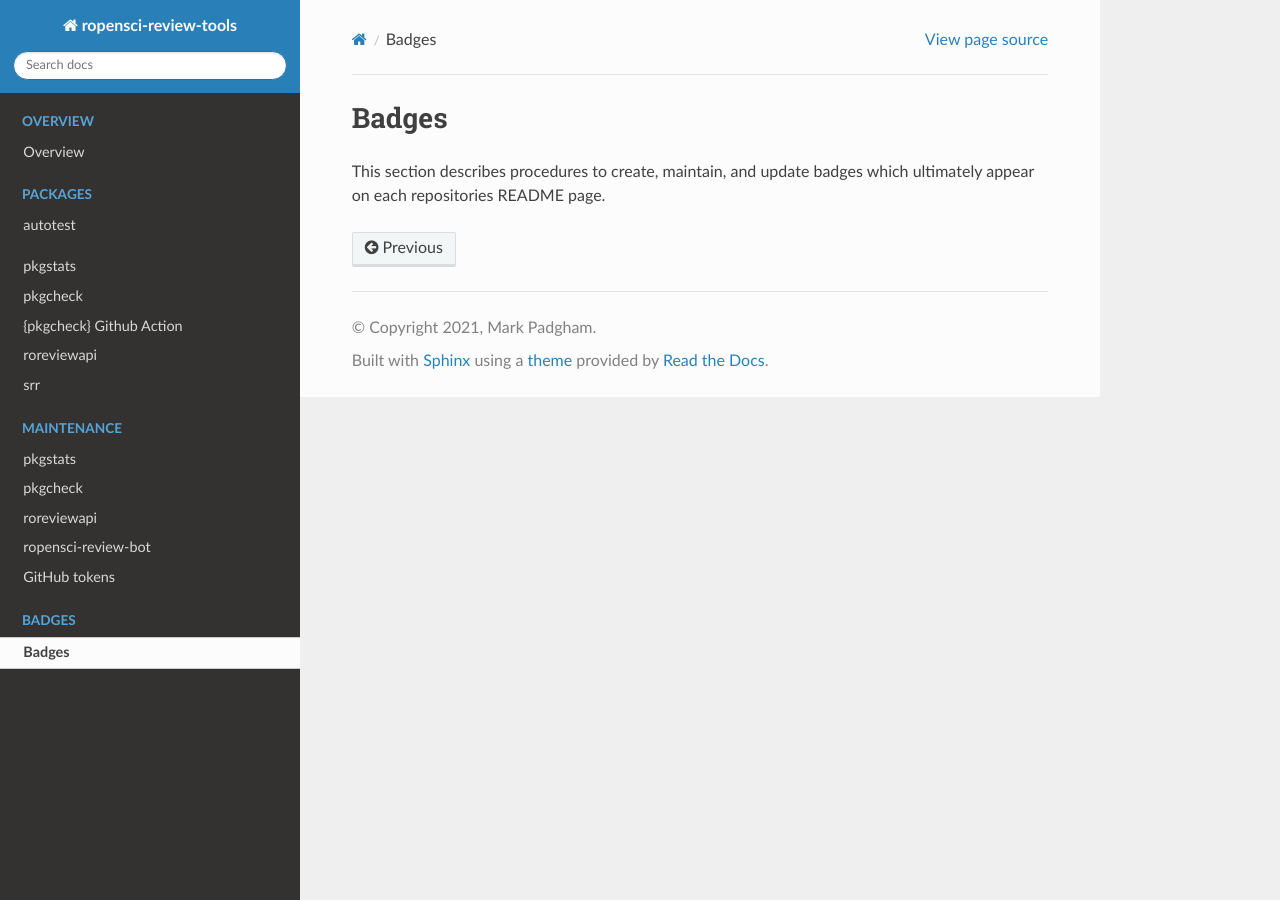
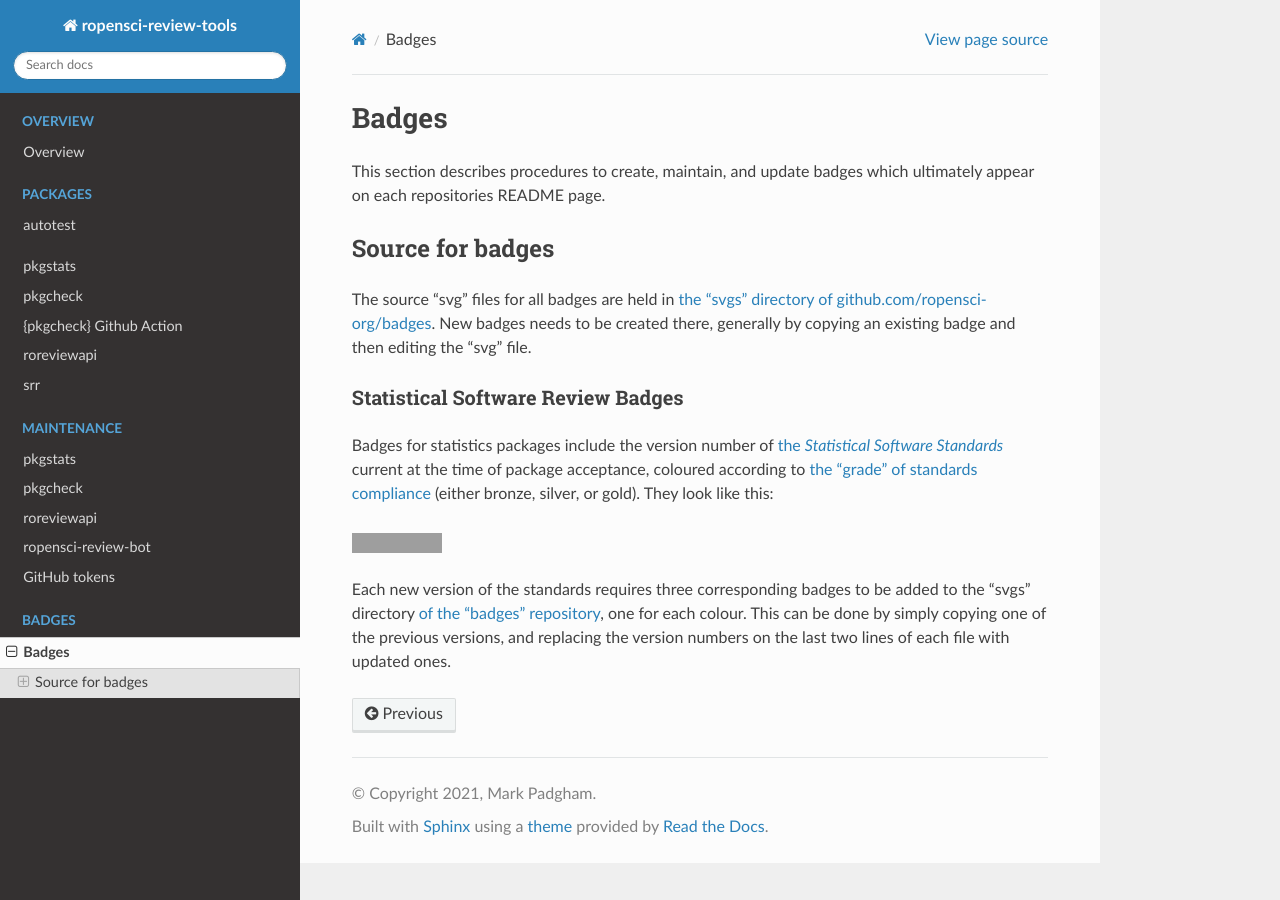
Before and after one commit to ropensci-review-tools/ropensci-review-tools, a Sphinx documentation site: the page built from docs/badges/badges.md, in a window 1280 px wide. Built offline with Sphinx 7.4.7 and the Read the Docs theme 2.0.0, drawn with Linux system fonts in a browser that asks for light colours; pages that are not in the unit, such as notebooks, are missing from menus; grey boxes are pictures that could not be loaded.

Commit message:
start badges chapter

```diff
--- a/docs/badges/badges.md
+++ b/docs/badges/badges.md
@@ -3,3 +3,28 @@
 
 This section describes procedures to create, maintain, and update badges which
 ultimately appear on each repositories README page.
+
+## Source for badges
+
+The source "svg" files for all badges are held in [the "svgs" directory of
+github.com/ropensci-org/badges](https://github.com/ropensci-org/badges/tree/main/svgs).
+New badges needs to be created there, generally by copying an existing badge
+and then editing the "svg" file.
+
+### Statistical Software Review Badges
+
+Badges for statistics packages include the version number of [the *Statistical
+Software Standards*](https://stats-devguide.ropensci.org/standards.html)
+current at the time of package acceptance, coloured according to [the "grade"
+of standards
+compliance](https://stats-devguide.ropensci.org/pkgdev.html#pkgdev-badges)
+(either bronze, silver, or gold). They look like this:
+
+![](https://raw.githubusercontent.com/ropensci-org/badges/main/svgs/gold-v0.2.svg)
+
+Each new version of the standards requires three corresponding badges to be
+added to the "svgs" directory [of the "badges"
+repository](https://github.com/ropensci-org/badges/tree/main/svgs), one for
+each colour. This can be done by simply copying one of the previous versions,
+and replacing the version numbers on the last two lines of each file with
+updated ones.
```
